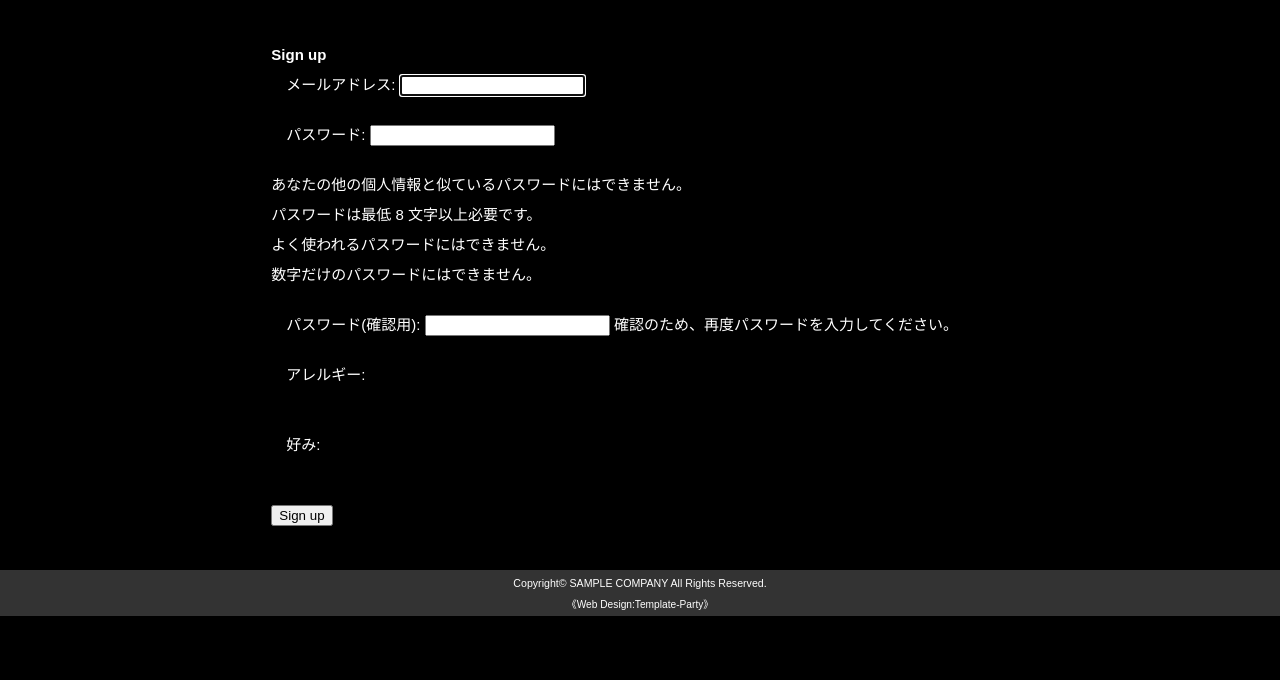
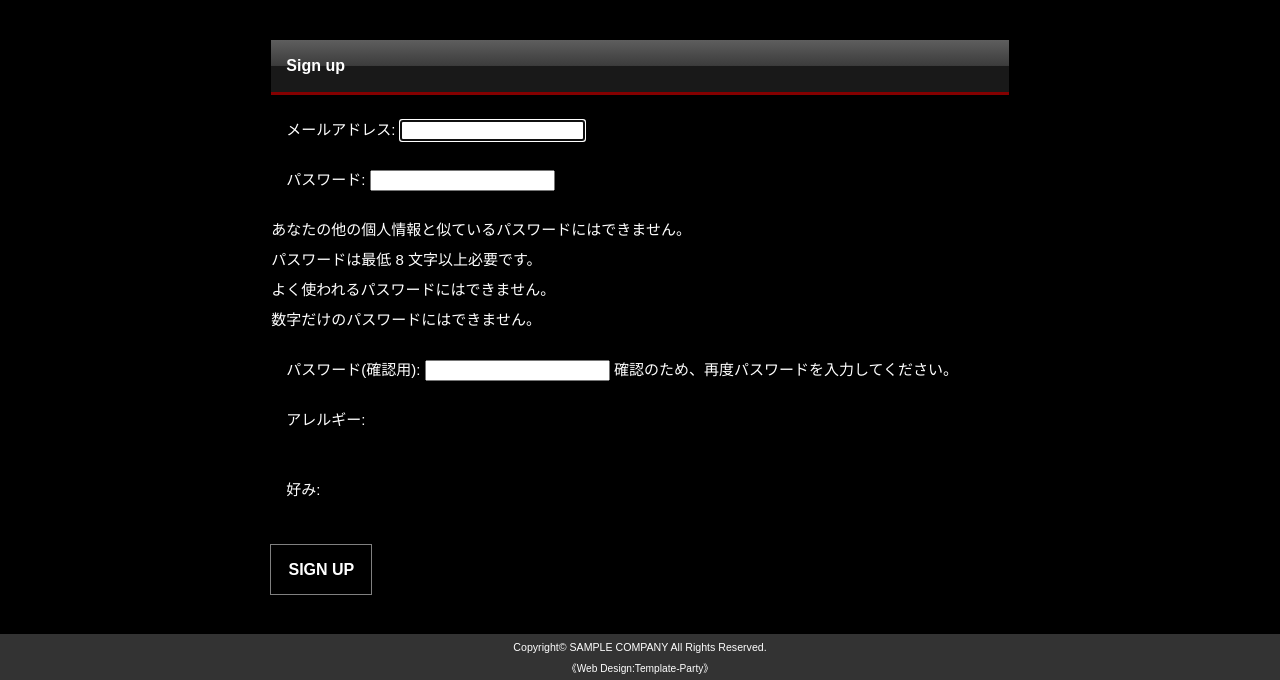
Before and after one commit to aiyama1467/LunchProject, a Django app: page /accounts/signup/ in a window 1280 px wide. Shown: the part 184-864 px from the top of the page. Before the commit the page ends 800 px from the top, so only its background shows below. Run offline with Django 3.2, Linux system fonts and the light colour scheme; data that the repository does not hold is empty.

Commit message:
Add:ボタンのcssの適用

```diff
--- a/accounts/templates/accounts/modify_password.html
+++ b/accounts/templates/accounts/modify_password.html
@@ -11,6 +11,6 @@
     </div>
     {% endfor %}
     {% csrf_token %}
-    <button type="submit" class="btn btn-primary btn-lg">送信</button>
+    <button type="submit" class="btn-shine">送信</button>
 </form>
 {% endblock %}
--- a/accounts/templates/accounts/modify_user_info.html
+++ b/accounts/templates/accounts/modify_user_info.html
@@ -5,7 +5,7 @@
     <form method="POST">
         {% csrf_token %}
         {{ form.as_p }}
-        <button type="submit">確認</button>
+        <button class="btn-shine" type="submit">確認</button>
     </form>
 
     <a href="{% url 'accounts:my_page' %}">プロフィールに戻る</a>
--- a/accounts/templates/accounts/signup.html
+++ b/accounts/templates/accounts/signup.html
@@ -1,12 +1,12 @@
 {% extends 'base.html' %}
 
 {% block content %}
-    <h1>Sign up</h1>
+    <h2>Sign up</h2>
     <section class="common-form">
     <form method="post">
         {% csrf_token %}
         {{ form.as_p }}
-        <button type="submit" class="submit">Sign up</button>
+        <button class="btn-shine" type="submit" class="submit">Sign up</button>
     </form>
     </section>
 {% endblock %}
--- a/templates/registration/login.html
+++ b/templates/registration/login.html
@@ -19,7 +19,7 @@
             </tr>
         </table>
 
-        <input type="submit" value="login">
+        <input class="btn-shine" type="submit" value="login">
         <input type="hidden" name="next" value="{{ next }}">
     </form>
 {% endblock %}
```
